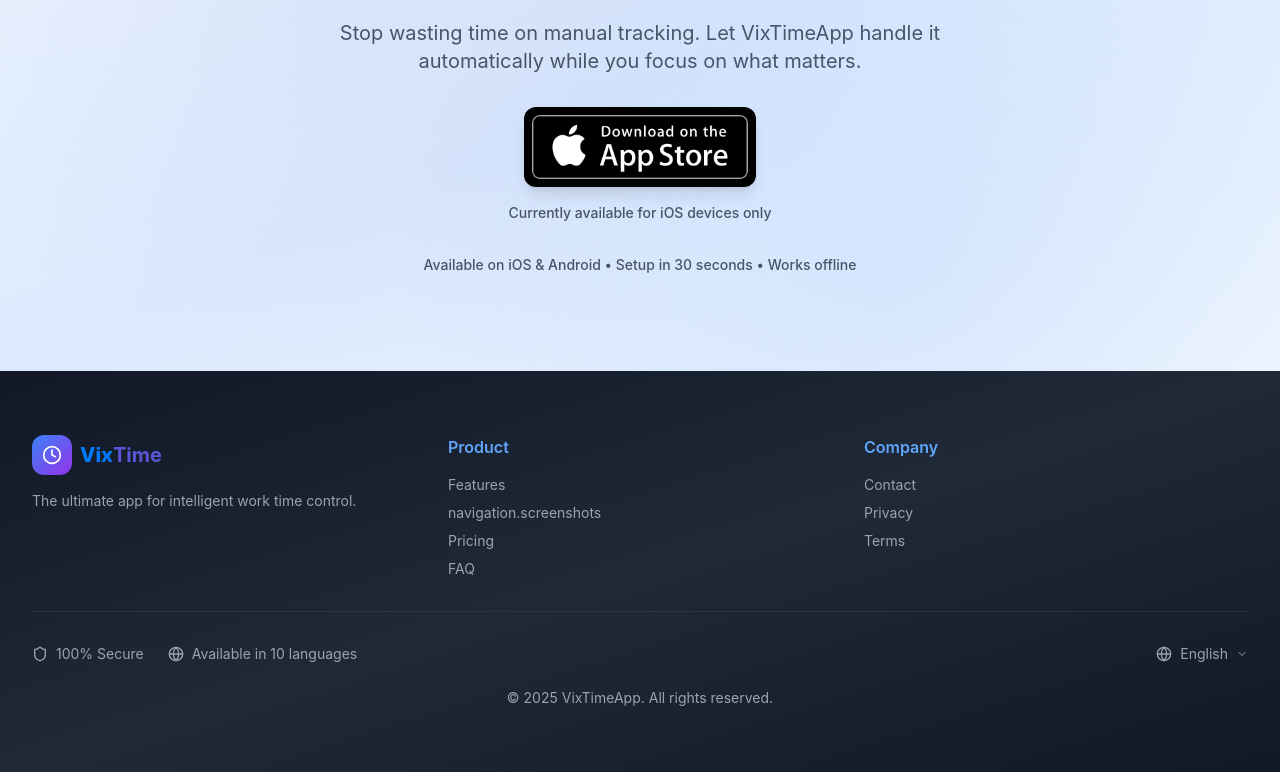
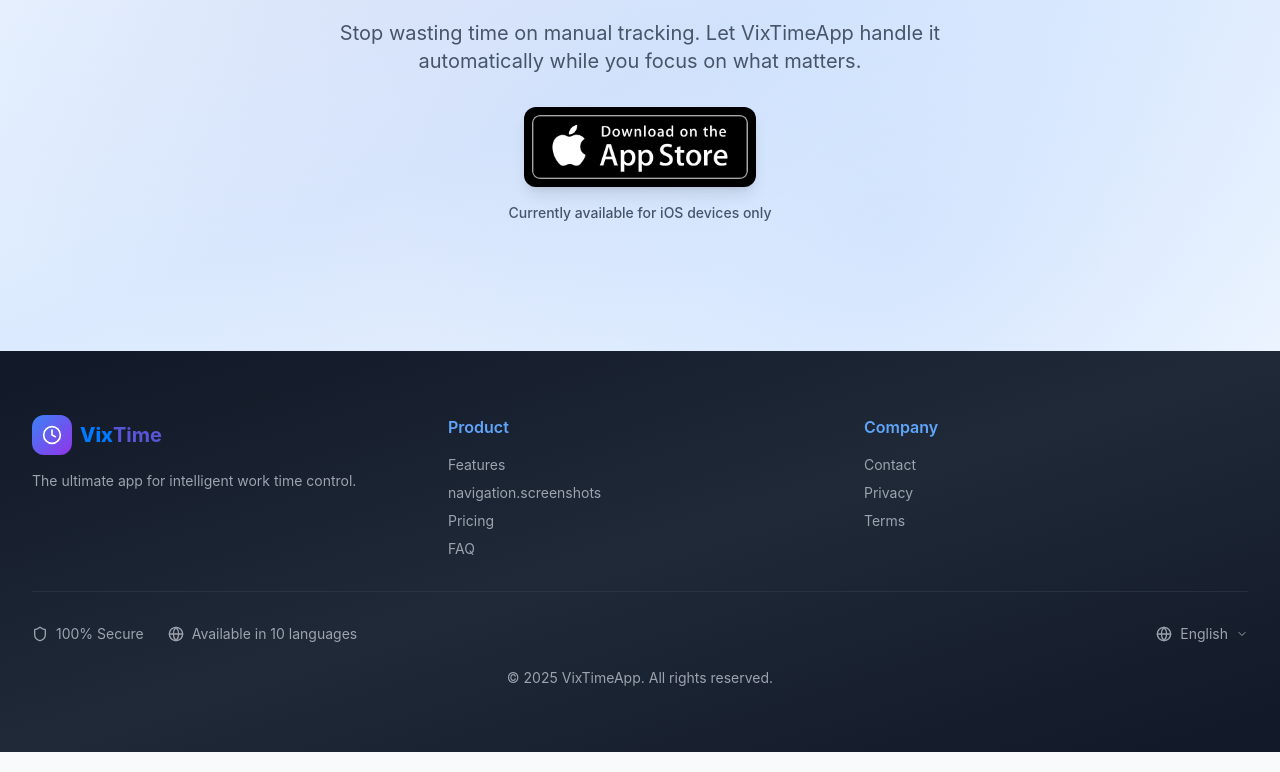
Before and after one commit to donia1222/worktrack-landing, a Next.js app: page / in a window 1280 px wide. Shown: the part 7452-8224 px from the top of the page. Built offline with nearby package versions, Linux system fonts and the light colour scheme.

Commit message:
“fixed16r7”

```diff
--- a/components/CTA.tsx
+++ b/components/CTA.tsx
@@ -49,7 +49,6 @@ export default function CTA() {
           </div>
 
 
-          <p className="text-sm text-slate-600 font-medium">{t("cta.footer")}</p>
         </motion.div>
       </div>
     </section>
```
